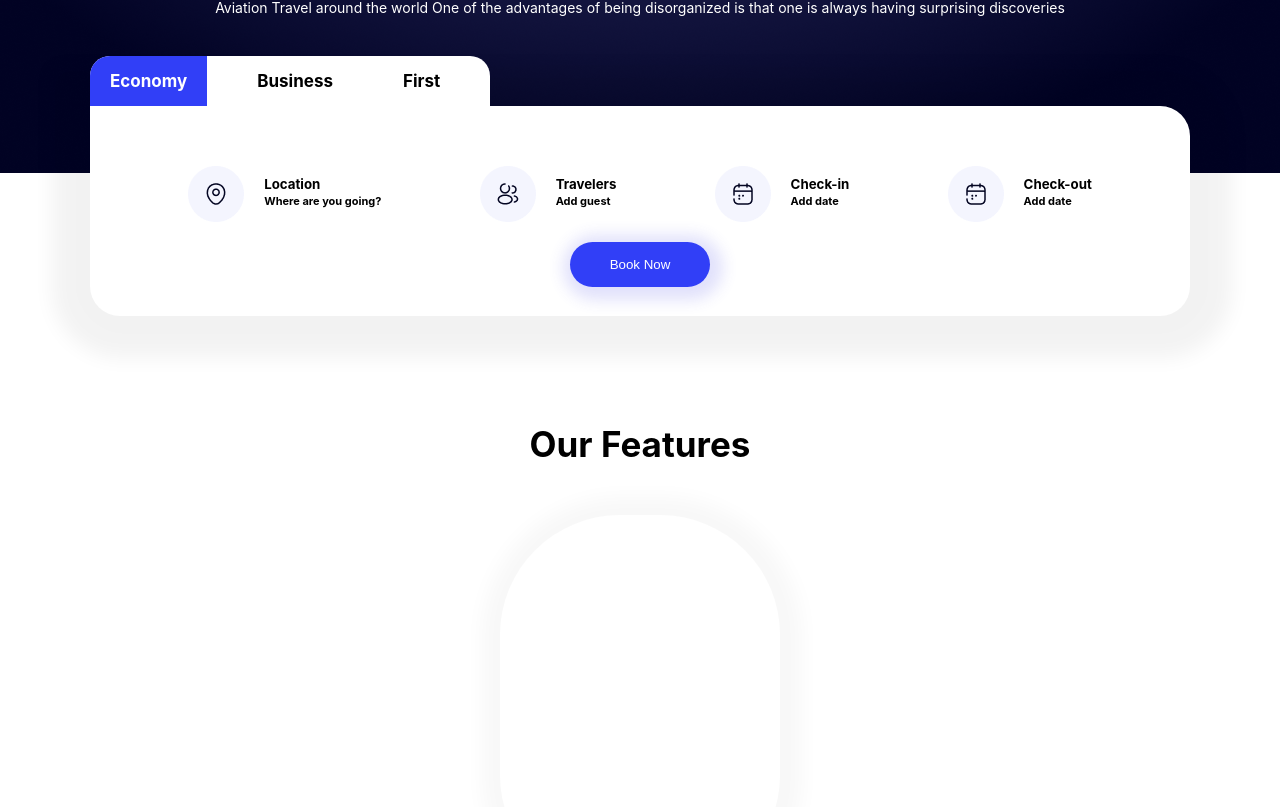
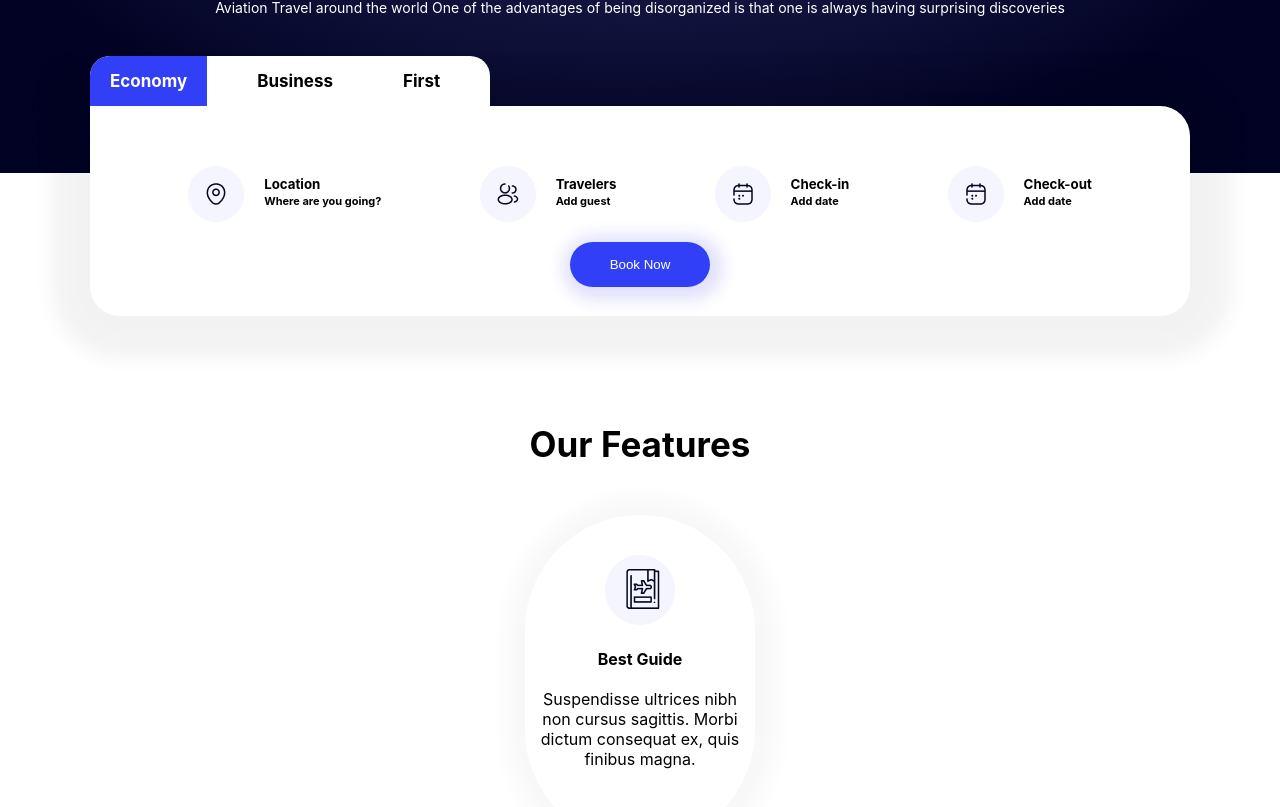
Before and after one commit to DevOlagboye/Aviation-Landpage, a React (Create React App) app: page / in a window 1280 px wide. Shown: the part 627-1434 px from the top of the page. Built offline with nearby package versions, Linux system fonts and the light colour scheme.

Commit message:
Added some icons and still working on the Features card

```diff
--- a/src/Components/Features/Features.css
+++ b/src/Components/Features/Features.css
@@ -15,9 +15,24 @@
 
 .feature-card {
     margin-top: 50px;
-    height: 380px;
-    width: 280px;
+    height: 330px;
+    width: 230px;
     background: #FFF;
     box-shadow: 2px 2px 20px 20px rgba(0, 0, 0, 0.03);
     border-radius: 120px;
+    text-align: center;
+    padding: 10px;
 }
+
+.feature-card img {
+    margin-top: 30px;
+}
+
+.feature-card h5 {
+    font-size: 16px;
+    margin-top: 20px;
+}
+
+.feature-card p {
+    margin-top: 20px;
+}
--- a/src/Components/Features/Features.jsx
+++ b/src/Components/Features/Features.jsx
@@ -1,5 +1,6 @@
 import React from 'react'
 import "./Features.css"
+import bestGuideIcon from "../../Assets/images/Best Guide.png"
 
 const Booking = () => {
   return (
@@ -7,7 +8,9 @@ const Booking = () => {
         <h4 className='our-feature-main-text'>Our Features</h4>
         <div className='features-cards'>
           <div className='feature-card'>
-
+            <img src={bestGuideIcon} alt="Best Guide Icon" />
+            <h5>Best Guide</h5>
+            <p>Suspendisse ultrices nibh <br/> non cursus sagittis. Morbi <br/>dictum consequat ex, quis <br/>finibus magna.</p>
           </div>
         </div>
     </div>
```
Also changed, not shown: src/Assets/images/Best Guide.png (added).
